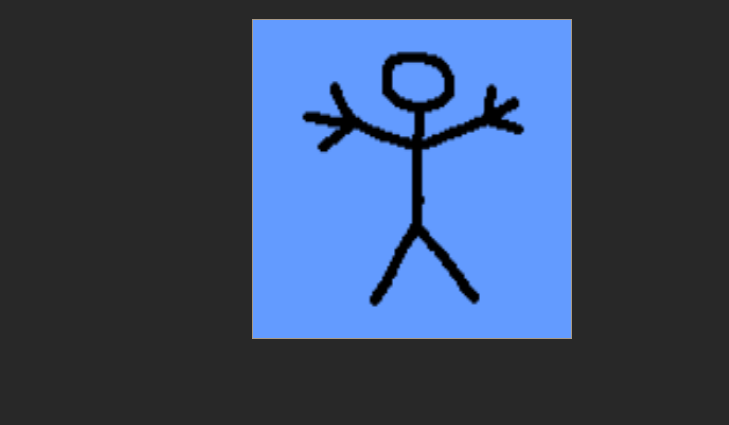
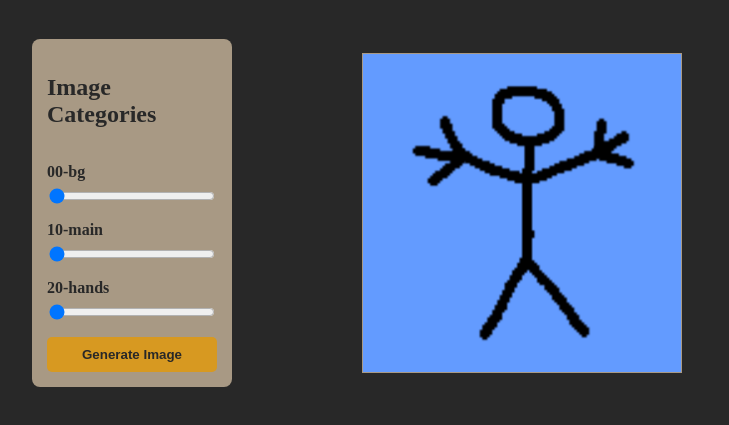
Before and after one commit to gymmu/07-generative-art, a website built with Vite: page index.html in a window 1280 px wide. Shown: the part 61-486 px from the top of the page, without its empty margins (228-957 px from the left). Built offline with nearby package versions, Linux system fonts and the light colour scheme.

Commit message:
Add sliders.

```diff
--- a/css/style.css
+++ b/css/style.css
@@ -61,6 +61,8 @@ h1 {
   display: flex;
   justify-content: center;
   align-items: center;
+  flex: 1;
+  padding: 10px;
 }
 
 .out-container > canvas {
@@ -68,3 +70,48 @@ h1 {
   height: 320px;
   border: var(--gray) 1px solid;
 }
+
+.container {
+  display: flex;
+  flex-direction: row;
+  gap: 20px;
+  max-width: 800px;
+  margin: 0 auto;
+  padding: 20px;
+}
+
+.sidebar {
+  width: 200px;
+  background-color: var(--gray);
+  padding: 15px;
+  border-radius: 8px;
+  color: var(--background);
+  display: flex;
+  flex-direction: column;
+  gap: 15px;
+}
+
+.slider-group {
+  display: flex;
+  flex-direction: column;
+  gap: 5px;
+}
+
+.slider-group label {
+  font-weight: bold;
+}
+
+#generate-btn {
+  padding: 10px;
+  background-color: var(--yellow);
+  border: none;
+  border-radius: 5px;
+  color: var(--background);
+  font-weight: bold;
+  cursor: pointer;
+  transition: background-color 0.3s ease;
+}
+
+#generate-btn:hover {
+  background-color: var(--green);
+}
--- a/index.html
+++ b/index.html
@@ -17,8 +17,31 @@
     <main>
       <!-- TODO: Change title and page content. -->
       <h1>Generierte Kunst durch Zusammenarbeit</h1>
-      <div class="out-container">
-        <canvas id="canvas"></canvas>
+      <div class="container">
+        <section class="sidebar">
+          <h2>Image Categories</h2>
+          <div class="slider-group">
+            <label for="slider-00-bg">00-bg</label>
+            <input type="range" id="slider-00-bg" min="1" max="1" value="1" />
+          </div>
+          <div class="slider-group">
+            <label for="slider-10-main">10-main</label>
+            <input type="range" id="slider-10-main" min="1" max="1" value="1" />
+          </div>
+          <div class="slider-group">
+            <label for="slider-20-hands">20-hands</label>
+            <input
+              type="range"
+              id="slider-20-hands"
+              min="1"
+              max="2"
+              value="1" />
+          </div>
+          <button id="generate-btn">Generate Image</button>
+        </section>
+        <div class="out-container">
+          <canvas id="canvas"></canvas>
+        </div>
       </div>
     </main>
   </body>
--- a/src/main.js
+++ b/src/main.js
@@ -1,38 +1,63 @@
-function addToCanvas(ctx, filename) {
-  const backgroundImage = new Image()
-  backgroundImage.src = filename
-
-  backgroundImage.onload = function () {
-    ctx.drawImage(backgroundImage, 0, 0, canvas.width, canvas.height)
-  }
+function loadImage(src) {
+  return new Promise((resolve, reject) => {
+    const img = new Image()
+    img.onload = () => resolve(img)
+    img.onerror = reject
+    img.src = src
+  })
 }
 
-function random(maxIndex) {
-  const r = Math.floor(Math.random() * maxIndex) + 1
-  if (r < 10) {
-    return `00${r}`
-  } else if (r < 100) {
-    return `0${r}`
-  } else if (r < 1000) {
-    return `${r}`
-  } else {
-    return "001"
-  }
+function getFileByIndex(category, index) {
+  const randomIndex = Math.floor(Math.random() * index) + 1
+  const indexStr = randomIndex.toString().padStart(3, "0")
+  return `./parts/${category}-${indexStr}.png`
 }
 
-function getFileByPattern(category, maxIndex) {
-  const ret = `./parts/${category}-${random(maxIndex)}.png`
-  console.log(ret)
-  return ret
+async function composeImage(ctx, canvas, sliders) {
+  ctx.clearRect(0, 0, canvas.width, canvas.height)
+  const categories = ["00-bg", "10-main", "20-hands"]
+
+  for (const category of categories) {
+    const index = sliders[category]
+    const src = getFileByIndex(category, index)
+    try {
+      const img = await loadImage(src)
+      ctx.drawImage(img, 0, 0, canvas.width, canvas.height)
+    } catch (error) {
+      console.error(`Failed to load image: ${src}`, error)
+    }
+  }
 }
 
 function main() {
   const canvas = document.getElementById("canvas")
   const ctx = canvas.getContext("2d")
 
-  addToCanvas(ctx, getFileByPattern("00-bg", 1))
-  addToCanvas(ctx, getFileByPattern("10-main", 1))
-  addToCanvas(ctx, getFileByPattern("20-hands", 2))
+  // Set canvas size explicitly to match CSS size
+  canvas.width = 320
+  canvas.height = 320
+
+  const sliders = {
+    "00-bg": document.getElementById("slider-00-bg"),
+    "10-main": document.getElementById("slider-10-main"),
+    "20-hands": document.getElementById("slider-20-hands"),
+  }
+
+  const generateBtn = document.getElementById("generate-btn")
+
+  async function generate() {
+    const sliderValues = {
+      "00-bg": parseInt(sliders["00-bg"].value, 10),
+      "10-main": parseInt(sliders["10-main"].value, 10),
+      "20-hands": parseInt(sliders["20-hands"].value, 10),
+    }
+    await composeImage(ctx, canvas, sliderValues)
+  }
+
+  generateBtn.addEventListener("click", generate)
+
+  // Initial image composition on page load
+  generate()
 }
 
 main()
```
